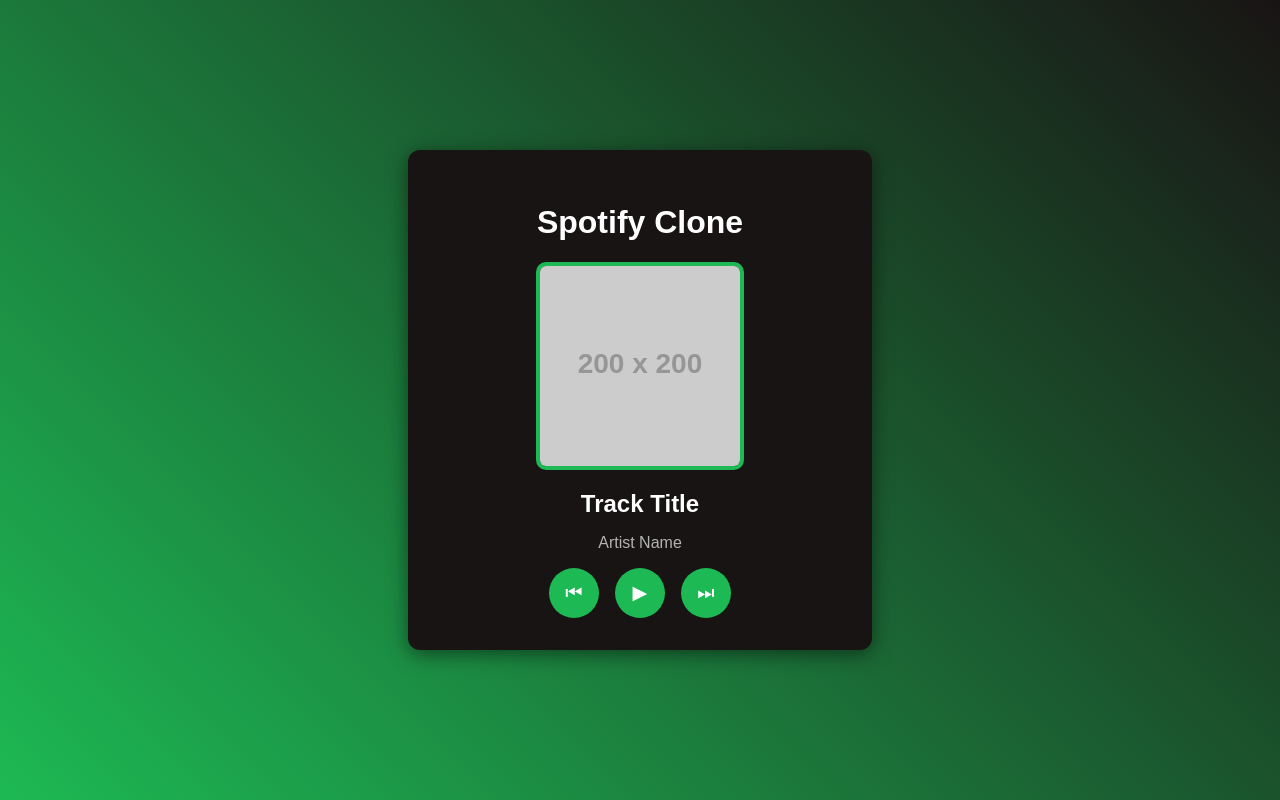
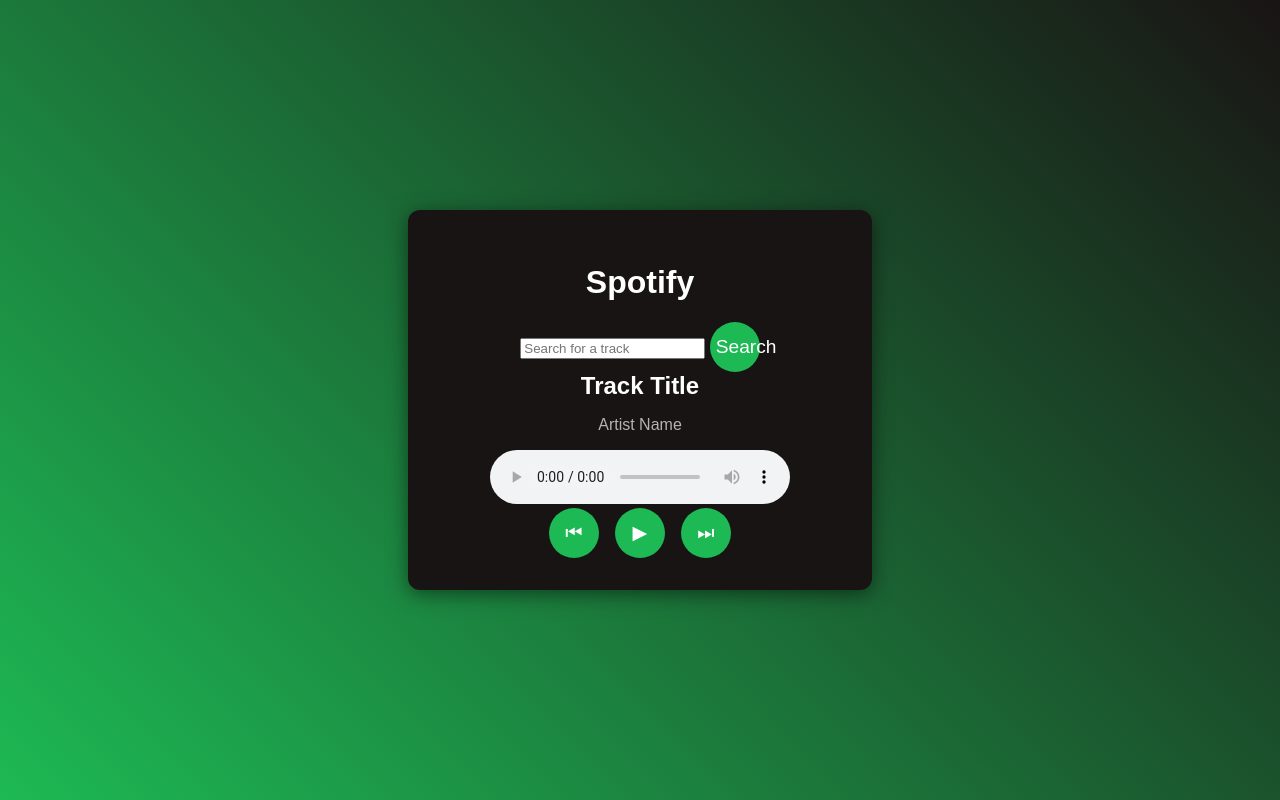
Before and after one commit to Itachi-jod/Spotify-, a plain HTML site: page index.html in a window 1280 px wide. Drawn offline with Linux system fonts and the light colour scheme; no server answers; placeholder pictures from the web are drawn by us.

Commit message:
Update index.html

```diff
--- a/index.html
+++ b/index.html
@@ -8,15 +8,16 @@
 </head>
 <body>
   <div class="player-container">
-    <h1>Spotify Clone</h1>
-    <div class="album-art">
-      <img src="https://via.placeholder.com/200" alt="Album Art" id="album-art">
+    <h1>Spotify</h1>
+    <div class="search-bar">
+      <input type="text" id="search-input" placeholder="Search for a track">
+      <button id="search-btn">Search</button>
     </div>
     <div class="track-info">
       <h2 id="track-title">Track Title</h2>
       <p id="track-artist">Artist Name</p>
     </div>
-    <audio id="audio-player" src="song.mp3"></audio>
+    <audio id="audio-player" controls></audio>
     <div class="controls">
       <button id="prev-btn">⏮</button>
       <button id="play-btn">▶</button>
```
